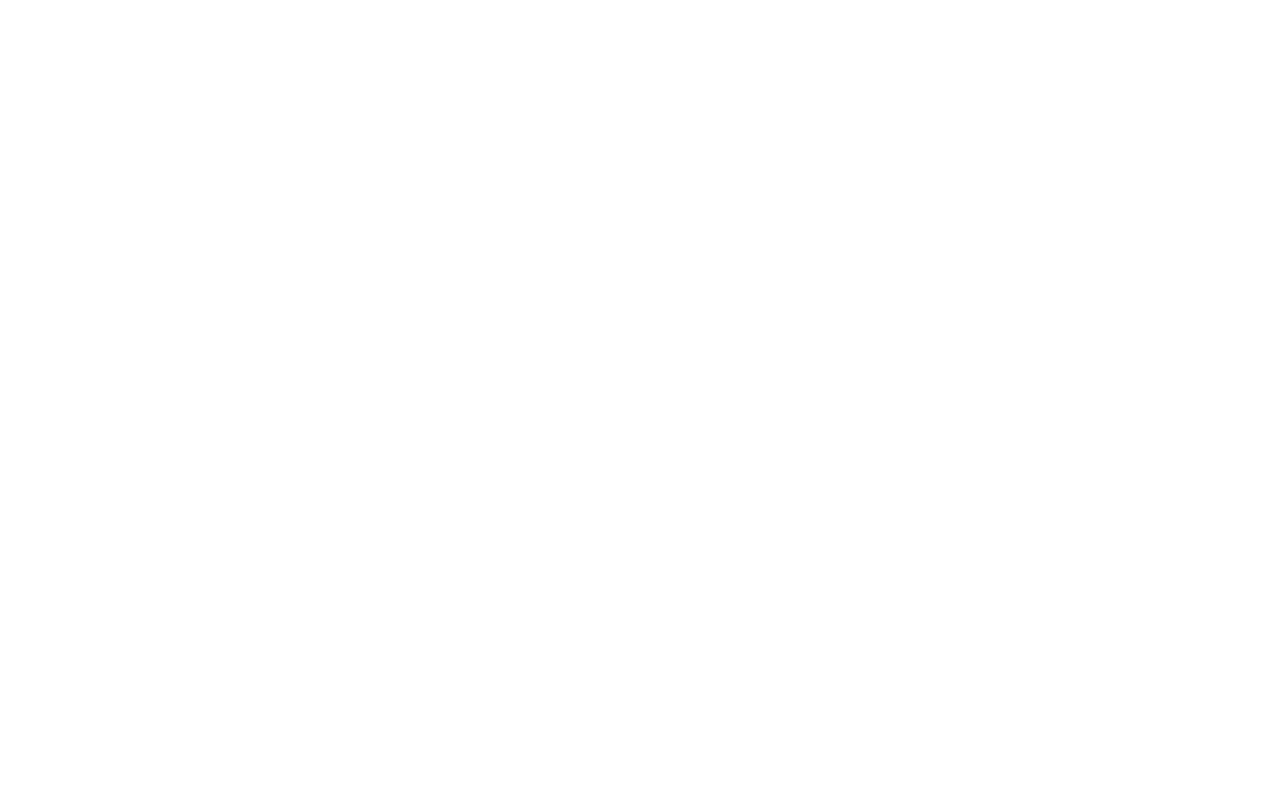
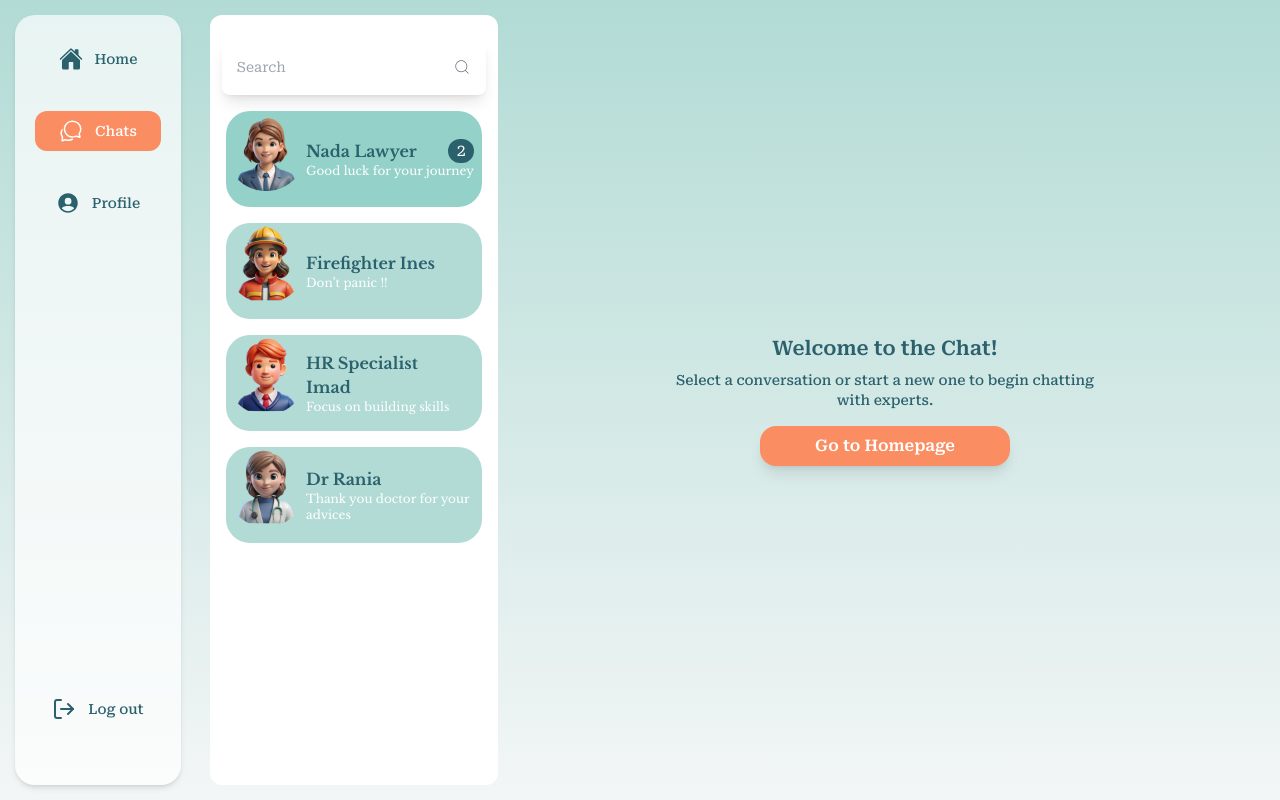
Before and after one commit to nagbisafae/chat-app, a React (Create React App) app: page /Chats in a window 1280 px wide. Before the commit this address had no page. Built offline with nearby package versions, Linux system fonts and the light colour scheme.

Commit message:
Chats Route & SideBar

```diff
--- a/src/App.js
+++ b/src/App.js
@@ -18,7 +18,7 @@
           <Route path="/Login" element={<Login />} />
           <Route path="/Signup" element={<Signup />} />
           <Route path="/Profile" element={<Profile />} />
-
+          <Route path="/Chats" element={<Chats />} />
           <Route path="/chats/:expertId" element={<Chats />} />
         </Routes>
       </Router>
--- /dev/null
+++ b/src/components/DefaultDiscdiv.js
@@ -0,0 +1,28 @@
+import React from "react";
+import { useNavigate } from "react-router-dom";
+import Button from "./Button";
+
+const DefaultDiscDiv = () => {
+  const navigate = useNavigate();
+
+  const handleGoToHome = () => {
+    navigate("/Home");
+  };
+
+  return (
+    <div className="flex flex-col items-center justify-center h-full">
+      <h2 className="text-xl font-semibold text-customBlue mb-2">
+        Welcome to the Chat!
+      </h2>
+      <p className="text-sm text-customBlue font-medium text-center max-w-md mb-4">
+        Select a conversation or start a new one to begin chatting with experts.
+      </p>
+      <Button
+        text="Go to Homepage"
+        onClick={handleGoToHome}
+      />
+    </div>
+  );
+};
+
+export default DefaultDiscDiv;
--- a/src/components/Discussion.js
+++ b/src/components/Discussion.js
@@ -95,7 +95,7 @@
   }
 
   return (
-    <div className="p-4 bg-white/70 rounded-xl shadow-md h-[400px] flex flex-col">
+    <div className="p-4 bg-white/70 rounded-xl shadow-md h-[550px] flex flex-col">
       <p className="text-orange text-sm font-semibold text-center mb-2">
         {formatDate(timestamp)}
       </p>
--- a/src/components/Sidebar.js
+++ b/src/components/Sidebar.js
@@ -56,7 +56,7 @@
     <>
       {/* Sidebar pour les écrans moyens et grands */}
       <div
-        className={`hidden sm:flex  ${att} flex-col items-center py-6 absolute w-[166px] left-[15px] top-[15px] bottom-[15px] bg-white/70 shadow-md rounded-[20px]`}
+        className={`hidden lg:flex  ${att} flex-col items-center py-6 absolute w-[166px] left-[15px] top-[15px] bottom-[15px] bg-white/70 shadow-md rounded-[20px]`}
       >
         {items.map((item) => (
           <SidebarItems
@@ -82,7 +82,7 @@
       </div>
 
       {/* Bottom Navigation Bar pour les petits écrans */}
-      <div className="fixed bottom-0 left-0 right-0 bg-white shadow-2xl sm:hidden flex justify-around py-3">
+      <div className="fixed bottom-0 left-0 right-0 bg-white shadow-2xl lg:hidden flex justify-around py-3">
         {items.map((item) => (
           <button
             key={item.id}
--- a/src/pages/Chats.js
+++ b/src/pages/Chats.js
@@ -1,25 +1,28 @@
 import React from "react";
-import NavPhone from "../components/NavPhone";
+import { useParams } from "react-router-dom";
 import Discdiv from "../components/Discdiv";
-import NavChats from "../components/NavChats";
 import Chatdiv from "../components/Chatdiv";
+import DefaultDiscdiv from "../components/DefaultDiscdiv";
+import Sidebar from "../components/Sidebar";
+
 function Chats() {
+  const { expertId } = useParams();
+
   return (
-    <>
-      <div className="bg-gradient-to-b from-BlueVert to-[#F3F6F6] min-h-screen pt-6 pb-3">
-        <div className="flex gap-4">
-          <NavChats />
-          <div className="flex flex-col "></div>
-          <Chatdiv />
-          <div className="flex-grow flex justify-center">
-            <div className="w-[750px]">
-              <Discdiv />
-            </div>
+    <div className="bg-gradient-to-b from-BlueVert to-[#F3F6F6] min-h-screen flex">
+      <Sidebar />
+
+      {/* Main Content */}
+      <div className="flex-grow ml-[200px] lg:ml-[186px] px-6 flex flex-col lg:flex-row gap-4 mt-[15px] mb-[15px]">
+        <Chatdiv className="w-full lg:w-1/3" />
+
+        <div className="flex-grow flex justify-center">
+          <div className="w-full max-w-3xl">
+            {expertId ? <Discdiv /> : <DefaultDiscdiv />}
           </div>
         </div>
       </div>
-      <NavPhone />
-    </>
+    </div>
   );
 }
 
--- a/src/pages/Home.js
+++ b/src/pages/Home.js
@@ -21,7 +21,7 @@
 
 
   return (
-    <div className="min-h-screen h-screen overflow-y-auto bg-gradient-to-b from-BlueVert to-[#F3F6F6] pb-20 sm:pb-0 custom-scrollbar">
+    <div className="min-h-screen h-screen overflow-y-auto bg-gradient-to-b from-BlueVert to-[#F3F6F6] pb-28 lg:pb-0 custom-scrollbar">
       <Header />
       <Sidebar />
       <SearchBar
@@ -34,7 +34,7 @@
         selectedCategory={selectedCategory}
         onCategoryChange={setSelectedCategory}
       />
-      <div className="w-full max-w-2xl mt-2 grid grid-cols-1 gap-3 px-4 sm:px-0 mx-auto">
+      <div className="w-full max-w-2xl mt-6 grid grid-cols-1 gap-4 px-4 lg:px-0 mx-auto">
         {filteredExperts.map((expert) => (
           <div key={expert.id} className="w-full">
             <Card
```
